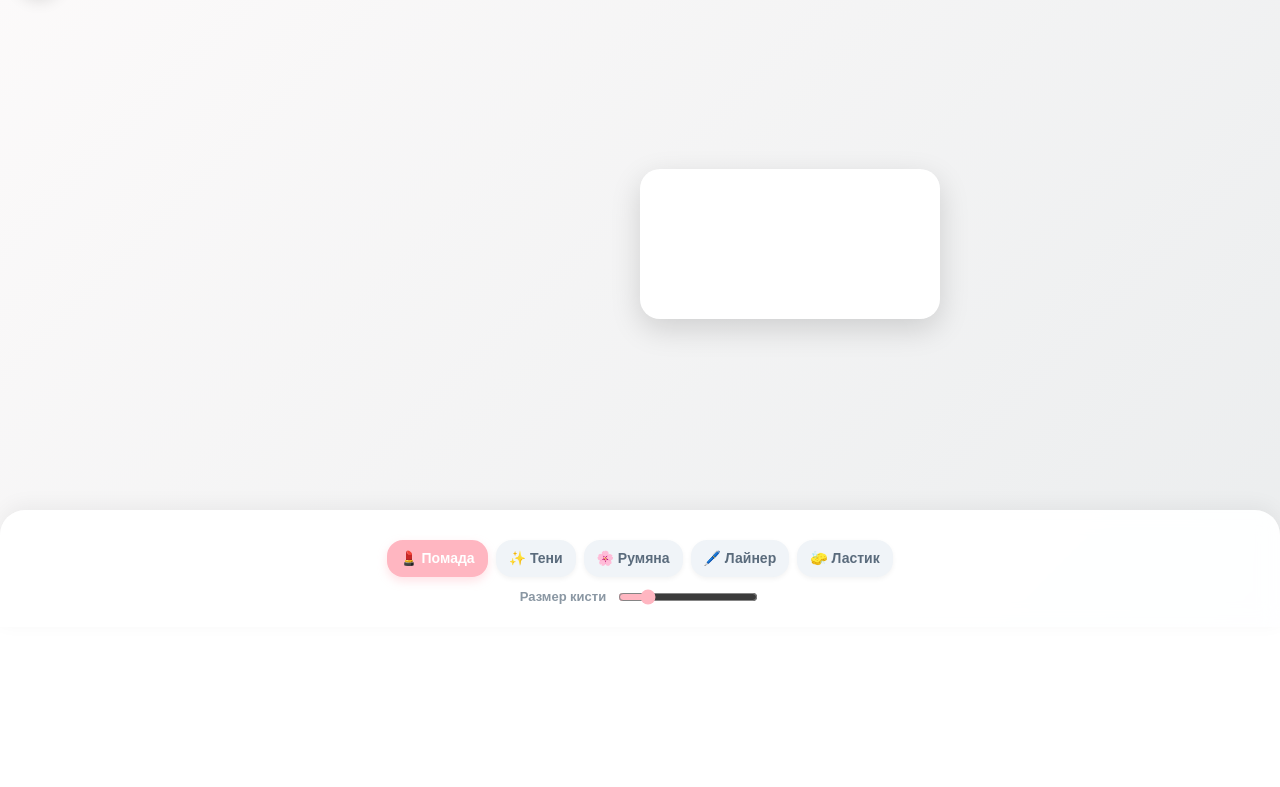
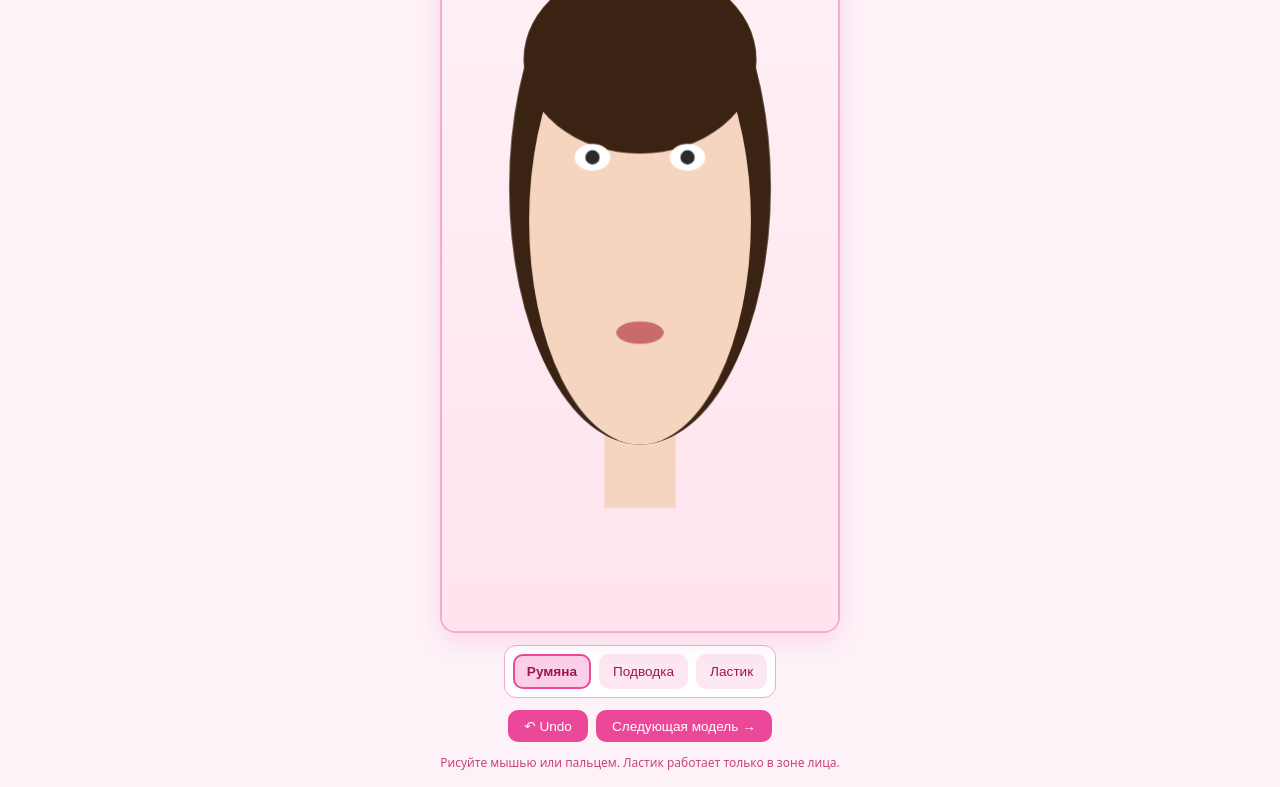
Before and after one commit to OdisseyAi/MakeupSofia, a plain HTML site: page index.html in a window 1280 px wide. Shown: the part 173-960 px from the top of the page. Before the commit the page ends 800 px from the top, so only its background shows below. Drawn offline with nearby package versions, Linux system fonts and the light colour scheme.

Commit message:
Update index.html

```diff
--- a/index.html
+++ b/index.html
@@ -1,161 +1,254 @@
 <!DOCTYPE html>
 <html lang="ru">
 <head>
-<meta charset="utf-8">
-<meta name="viewport" content="width=device-width, initial-scale=1.0, maximum-scale=1.0, user-scalable=no, viewport-fit=cover">
-<title>Салон красоты: Макияж</title>
+<meta charset="UTF-8">
+<meta name="viewport" content="width=device-width, initial-scale=1.0">
+<title>Makeup Salon</title>
 <style>
-  @import url('https://fonts.googleapis.com/css2?family=Nunito:wght@400;700;900&display=swap');
-
-  * { box-sizing: border-box; -webkit-tap-highlight-color: transparent; user-select: none; }
-  html, body { margin: 0; padding: 0; height: 100%; }
+  :root { --bg:#fdf2f8; --panel:#fff; --accent:#ec4899; --border:#f9a8d4; }
+  * { box-sizing: border-box; }
   body {
-    height: 100vh; overflow: hidden;
-    background: linear-gradient(135deg, #fdfbfb 0%, #ebedee 100%);
-    font-family: 'Nunito', sans-serif;
-    display: flex; flex-direction: column;
-    align-items: center; justify-content: space-between;
+    margin:0; min-height:100vh; display:flex; flex-direction:column;
+    align-items:center; justify-content:center; gap:12px;
+    background:var(--bg); font-family:system-ui,-apple-system,Segoe UI,Roboto,sans-serif;
+    padding:16px;
   }
-
-  #canvas-container {
-    position: relative;
-    width: 100%;
-    flex-grow: 1;
-    display: flex; justify-content: center; align-items: center;
-    overflow: hidden;
-    touch-action: none;
+  h1 { font-size:1.3rem; color:#9d174d; margin:0; }
+  #stage {
+    position:relative; width:400px; height:750px; max-width:100%;
+    background:var(--panel); border:2px solid var(--border);
+    border-radius:16px; overflow:hidden; box-shadow:0 8px 24px rgba(236,72,153,.15);
   }
-
-  #viewport {
-    position: absolute;
-    top: 50%; left: 50%;
-    transform-origin: center center;
-    will-change: transform;
+  #gameCanvas { width:100%; height:100%; display:block; touch-action:none; cursor:crosshair; }
+  .toolbar {
+    display:flex; gap:8px; flex-wrap:wrap; justify-content:center;
+    background:var(--panel); padding:8px; border-radius:12px; border:1px solid var(--border);
   }
-
-  canvas#gameCanvas {
-    position: relative;
-    display: block;
-    touch-action: none;
-    border-radius: 20px;
-    box-shadow: 0 10px 30px rgba(0,0,0,0.15);
-    background: #fff;
+  .toolbar button {
+    border:2px solid transparent; background:#fce7f3; color:#9d174d;
+    padding:8px 12px; border-radius:10px; font-size:.85rem; cursor:pointer;
+    transition:.15s;
   }
-
-  #toolbar {
-    width: 100%;
-    background: rgba(255, 255, 255, 0.95);
-    backdrop-filter: blur(10px);
-    -webkit-backdrop-filter: blur(10px);
-    border-top-left-radius: 25px;
-    border-top-right-radius: 25px;
-    padding: 12px 10px 20px 10px;
-    display: flex; flex-direction: column; gap: 10px;
-    box-shadow: 0 -5px 20px rgba(0,0,0,0.05);
-    z-index: 10;
+  .toolbar button:hover { background:#fbcfe8; }
+  .toolbar button.active { border-color:var(--accent); background:#fbcfe8; font-weight:600; }
+  .row { display:flex; gap:8px; }
+  .row button {
+    border:none; background:var(--accent); color:#fff; padding:8px 16px;
+    border-radius:10px; cursor:pointer; font-size:.85rem;
   }
-
-  #colors {
-    display: flex; justify-content: center; gap: 10px;
-    overflow-x: auto; padding: 4px;
-  }
-
-  .color-btn {
-    width: 40px; height: 40px; border-radius: 50%;
-    border: 3px solid #fff;
-    box-shadow: 0 3px 6px rgba(0,0,0,0.15);
-    flex-shrink: 0;
-    transition: transform 0.15s;
-    cursor: pointer;
-  }
-  .color-btn.active { transform: scale(1.2); border-color: #ffb6c1; }
-
-  #tools {
-    display: flex; justify-content: center; gap: 8px; flex-wrap: wrap;
-  }
-
-  .tool-btn {
-    background: #f0f4f8; border: none; border-radius: 16px;
-    padding: 9px 13px; font-size: 14px; font-weight: 700; color: #5a6b7c;
-    display: flex; align-items: center; gap: 6px;
-    box-shadow: 0 2px 5px rgba(0,0,0,0.05);
-    cursor: pointer; transition: all 0.2s;
-    font-family: 'Nunito', sans-serif;
-  }
-  .tool-btn.active { background: #ffb6c1; color: #fff; box-shadow: 0 4px 10px rgba(255,182,193,0.4); }
-
-  #sizeRow {
-    display: flex; align-items: center; justify-content: center; gap: 10px;
-    font-size: 13px; color: #8a97a3; font-weight: 700;
-  }
-  #sizeRow input[type=range] { width: 140px; accent-color: #ffb6c1; }
-
-  #top-controls {
-    position: absolute; top: 16px; right: 16px;
-    display: flex; flex-direction: column; gap: 8px; z-index: 10;
-  }
-  #zoom-controls {
-    position: absolute; top: 16px; left: 16px;
-    display: flex; flex-direction: column; gap: 8px; z-index: 10;
-  }
-  .icon-btn {
-    width: 46px; height: 46px; border-radius: 50%;
-    background: #fff; border: none;
-    box-shadow: 0 4px 15px rgba(0,0,0,0.12);
-    font-size: 20px; display: flex; justify-content: center; align-items: center;
-    cursor: pointer; transition: transform 0.15s;
-    padding: 0;
-  }
-  .icon-btn:active { transform: scale(0.88); }
-  .icon-btn.on { background: #ffb6c1; color: #fff; }
-
-  #hint {
-    position: absolute; bottom: 10px; left: 50%; transform: translateX(-50%);
-    background: rgba(0,0,0,0.55); color: #fff; font-size: 12px; font-weight: 700;
-    padding: 6px 14px; border-radius: 20px; white-space: nowrap;
-    opacity: 0; transition: opacity 0.3s; pointer-events: none; z-index: 10;
-  }
-  #hint.show { opacity: 1; }
+  .row button:hover { filter:brightness(1.08); }
+  .hint { font-size:.75rem; color:#be185d; opacity:.8; }
 </style>
 </head>
 <body>
+<h1>💄 Makeup Salon</h1>
 
-  <div id="canvas-container">
-    <div id="viewport">
-      <canvas id="gameCanvas"></canvas>
-    </div>
+<div id="stage">
+  <canvas id="gameCanvas" width="400" height="750"></canvas>
+</div>
 
-    <div id="zoom-controls">
-      <button class="icon-btn" id="btnZoomIn" title="Приблизить">🔍+</button>
-      <button class="icon-btn" id="btnZoomOut" title="Отдалить">🔍-</button>
-      <button class="icon-btn" id="btnPan" title="Режим перемещения">✋</button>
-    </div>
+<div class="toolbar" id="tools">
+  <button data-tool="blush" class="active">Румяна</button>
+  <button data-tool="liner">Подводка</button>
+  <button data-tool="eraser">Ластик</button>
+</div>
 
-    <div id="top-controls">
-      <button class="icon-btn" id="btnUndo" title="Отменить">↩️</button>
-      <button class="icon-btn" id="btnNext" title="Следующая модель">➡️</button>
-    </div>
+<div class="row">
+  <button id="btnUndo">↶ Undo</button>
+  <button id="btnNext">Следующая модель →</button>
+</div>
 
-    <div id="hint">Два пальца — зум и перемещение</div>
-  </div>
-
-  <div id="toolbar">
-    <div id="colors"></div>
-    <div id="tools">
-      <button class="tool-btn active" data-tool="brush">💄 Помада</button>
-      <button class="tool-btn" data-tool="eyes">✨ Тени</button>
-      <button class="tool-btn" data-tool="blush">🌸 Румяна</button>
-      <button class="tool-btn" data-tool="liner">🖊️ Лайнер</button>
-      <button class="tool-btn" data-tool="eraser">🧽 Ластик</button>
-    </div>
-    <div id="sizeRow">
-      <span>Размер кисти</span>
-      <input type="range" id="brushSizeSlider" min="4" max="50" value="12">
-    </div>
-  </div>
+<div class="hint">Рисуйте мышью или пальцем. Ластик работает только в зоне лица.</div>
 
 <script>
-/* placeholder - full script injected next */
+(() => {
+  const canvas = document.getElementById('gameCanvas');
+  const ctx = canvas.getContext('2d', { willReadFrequently: true });
+  const W = canvas.width, H = canvas.height;
+
+  // 8 моделей: разные тона кожи + цвет волос
+  const MODELS = [
+    { skin:'#f6d5c0', hair:'#3b2314' },
+    { skin:'#e8b99a', hair:'#1f1a17' },
+    { skin:'#d9a07a', hair:'#5a3825' },
+    { skin:'#c78a63', hair:'#2b1d14' },
+    { skin:'#a9714b', hair:'#111'    },
+    { skin:'#8a5a3b', hair:'#2a1a10' },
+    { skin:'#6b4226', hair:'#0d0d0d' },
+    { skin:'#f1c9b3', hair:'#8b5e3c' },
+  ];
+  let modelIndex = 0;
+
+  // Параметры лица (в координатах canvas)
+  const FACE = { cx: W*0.5, cy: H*0.45, rx: W*0.28, ry: H*0.30 };
+  const EYE_L = { x: W*0.38, y: H*0.365 };
+  const EYE_R = { x: W*0.62, y: H*0.365 };
+  const CHEEK_L = { x: W*0.27, y: H*0.52 };
+  const CHEEK_R = { x: W*0.73, y: H*0.52 };
+
+  // Слои: base (лицо) + makeup (штрихи). Undo — стек снимков makeup-слоя.
+  const baseLayer = document.createElement('canvas'); baseLayer.width = W; baseLayer.height = H;
+  const makeupLayer = document.createElement('canvas'); makeupLayer.width = W; makeupLayer.height = H;
+  const bctx = baseLayer.getContext('2d');
+  const mctx = makeupLayer.getContext('2d');
+  const undoStack = [];
+  const UNDO_LIMIT = 30;
+
+  let tool = 'blush';
+  let drawing = false;
+  let last = null;
+
+  function drawBase() {
+    const m = MODELS[modelIndex];
+    bctx.clearRect(0,0,W,H);
+    // фон
+    const g = bctx.createLinearGradient(0,0,0,H);
+    g.addColorStop(0,'#fff1f6'); g.addColorStop(1,'#ffe4ef');
+    bctx.fillStyle = g; bctx.fillRect(0,0,W,H);
+    // шея
+    bctx.fillStyle = m.skin;
+    bctx.fillRect(FACE.cx - W*0.09, FACE.cy + FACE.ry*0.55, W*0.18, H*0.22);
+    // волосы (сзади)
+    bctx.fillStyle = m.hair;
+    bctx.beginPath();
+    bctx.ellipse(FACE.cx, FACE.cy - FACE.ry*0.15, FACE.rx*1.18, FACE.ry*1.15, 0, 0, Math.PI*2);
+    bctx.fill();
+    // лицо
+    bctx.fillStyle = m.skin;
+    bctx.beginPath();
+    bctx.ellipse(FACE.cx, FACE.cy, FACE.rx, FACE.ry, 0, 0, Math.PI*2);
+    bctx.fill();
+    // чёлка
+    bctx.fillStyle = m.hair;
+    bctx.beginPath();
+    bctx.ellipse(FACE.cx, FACE.cy - FACE.ry*0.72, FACE.rx*1.05, FACE.ry*0.42, 0, 0, Math.PI*2);
+    bctx.fill();
+    // глаза
+    for (const e of [EYE_L, EYE_R]) {
+      bctx.fillStyle = '#fff';
+      bctx.beginPath(); bctx.ellipse(e.x, e.y, W*0.045, H*0.018, 0, 0, Math.PI*2); bctx.fill();
+      bctx.fillStyle = '#2b2b2b';
+      bctx.beginPath(); bctx.arc(e.x, e.y, W*0.018, 0, Math.PI*2); bctx.fill();
+    }
+    // губы
+    bctx.fillStyle = '#c96b6b';
+    bctx.beginPath(); bctx.ellipse(FACE.cx, FACE.cy + FACE.ry*0.5, W*0.06, H*0.015, 0, 0, Math.PI*2); bctx.fill();
+  }
+
+  function composite() {
+    ctx.clearRect(0,0,W,H);
+    ctx.drawImage(baseLayer, 0, 0);
+    ctx.drawImage(makeupLayer, 0, 0);
+  }
+
+  // Маска «зоны лица» — ластик работает только внутри эллипса лица
+  function inFace(x, y) {
+    const dx = (x - FACE.cx) / (FACE.rx * 0.95);
+    const dy = (y - FACE.cy) / (FACE.ry * 0.95);
+    return dx*dx + dy*dy <= 1;
+  }
+
+  function pushUndo() {
+    undoStack.push(mctx.getImageData(0,0,W,H));
+    if (undoStack.length > UNDO_LIMIT) undoStack.shift();
+  }
+
+  function stroke(from, to) {
+    mctx.save();
+    if (tool === 'eraser') {
+      mctx.globalCompositeOperation = 'destination-out';
+      mctx.lineWidth = 18; mctx.lineCap = 'round'; mctx.lineJoin = 'round';
+      mctx.beginPath(); mctx.moveTo(from.x, from.y); mctx.lineTo(to.x, to.y); mctx.stroke();
+    } else if (tool === 'blush') {
+      mctx.globalCompositeOperation = 'source-over';
+      const grad = mctx.createRadialGradient(to.x, to.y, 0, to.x, to.y, 26);
+      grad.addColorStop(0, 'rgba(244,114,182,0.35)');
+      grad.addColorStop(1, 'rgba(244,114,182,0)');
+      mctx.fillStyle = grad;
+      mctx.beginPath(); mctx.arc(to.x, to.y, 26, 0, Math.PI*2); mctx.fill();
+    } else if (tool === 'liner') {
+      mctx.globalCompositeOperation = 'source-over';
+      mctx.strokeStyle = '#1a1a1a'; mctx.lineWidth = 2.5;
+      mctx.lineCap = 'round'; mctx.lineJoin = 'round';
+      mctx.beginPath(); mctx.moveTo(from.x, from.y); mctx.lineTo(to.x, to.y); mctx.stroke();
+    }
+    mctx.restore();
+  }
+
+  function pos(e) {
+    const r = canvas.getBoundingClientRect();
+    const src = e.touches ? e.touches[0] : e;
+    return {
+      x: (src.clientX - r.left) * (W / r.width),
+      y: (src.clientY - r.top)  * (H / r.height),
+    };
+  }
+
+  function onDown(e) {
+    e.preventDefault();
+    pushUndo();
+    drawing = true;
+    last = pos(e);
+    // точка-старт для румян
+    if (tool === 'blush') stroke(last, last);
+  }
+  function onMove(e) {
+    if (!drawing) return;
+    e.preventDefault();
+    const p = pos(e);
+    if (tool === 'eraser') {
+      // ластик: режем только внутри лица — рисуем через clip по эллипсу
+      mctx.save();
+      mctx.beginPath();
+      mctx.ellipse(FACE.cx, FACE.cy, FACE.rx*0.95, FACE.ry*0.95, 0, 0, Math.PI*2);
+      mctx.clip();
+      mctx.globalCompositeOperation = 'destination-out';
+      mctx.lineWidth = 18; mctx.lineCap = 'round'; mctx.lineJoin = 'round';
+      mctx.beginPath(); mctx.moveTo(last.x, last.y); mctx.lineTo(p.x, p.y); mctx.stroke();
+      mctx.restore();
+    } else {
+      stroke(last, p);
+    }
+    last = p;
+    composite();
+  }
+  function onUp() { drawing = false; last = null; composite(); }
+
+  canvas.addEventListener('mousedown', onDown);
+  canvas.addEventListener('mousemove', onMove);
+  window.addEventListener('mouseup', onUp);
+  canvas.addEventListener('touchstart', onDown, { passive:false });
+  canvas.addEventListener('touchmove', onMove, { passive:false });
+  window.addEventListener('touchend', onUp);
+
+  // Инструменты
+  document.getElementById('tools').addEventListener('click', (e) => {
+    const b = e.target.closest('[data-tool]');
+    if (!b) return;
+    tool = b.dataset.tool;
+    document.querySelectorAll('#tools [data-tool]').forEach(x => x.classList.toggle('active', x === b));
+  });
+
+  // Undo
+  document.getElementById('btnUndo').addEventListener('click', () => {
+    if (!undoStack.length) return;
+    const prev = undoStack.pop();
+    mctx.putImageData(prev, 0, 0);
+    composite();
+  });
+
+  // Следующая модель (сбрасывает макияж)
+  document.getElementById('btnNext').addEventListener('click', () => {
+    modelIndex = (modelIndex + 1) % MODELS.length;
+    mctx.clearRect(0,0,W,H);
+    undoStack.length = 0;
+    drawBase();
+    composite();
+  });
+
+  drawBase();
+  composite();
+})();
 </script>
 </body>
 </html>
```
